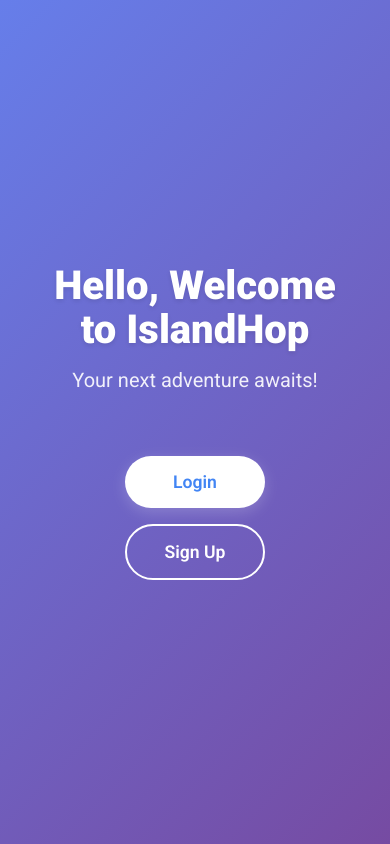
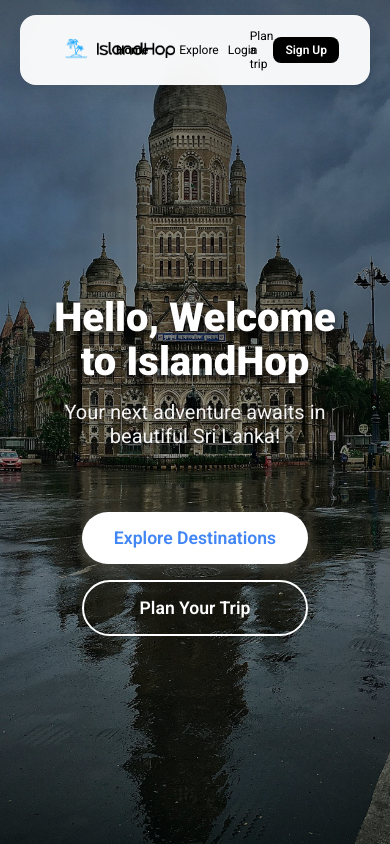
Before and after one commit to Harithya628/IslandHop-Frontend, a React (Vite) app: page / in a window 390 px wide. Built offline with nearby package versions, Linux system fonts and the light colour scheme; no server answers.

Commit message:
add navbar

```diff
--- a/src/components/LandingPage.css
+++ b/src/components/LandingPage.css
@@ -1,3 +1,9 @@
+/* Landing page wrapper */
+.landing-page {
+  position: relative;
+  min-height: 100vh;
+}
+
 .landing-container {
   display: flex;
   flex-direction: column;
@@ -5,10 +11,34 @@
   justify-content: center;
   min-height: 100vh;
   padding: 2rem;
-  background: linear-gradient(135deg, #667eea 0%, #764ba2 100%);
+  padding-top: 150px; /* Add space for the navbar */
+  background-image: url('../assets/sri-lanka-bg.jpg');
+  background-size: cover;
+  background-position: center;
+  background-repeat: no-repeat;
+  background-attachment: fixed;
+  position: relative;
   color: white;
   text-align: center;
   font-family: 'Roboto', sans-serif;
+}
+
+/* Add overlay for better text readability */
+.landing-container::before {
+  content: '';
+  position: absolute;
+  top: 0;
+  left: 0;
+  right: 0;
+  bottom: 0;
+  background: rgba(0, 0, 0, 0.4);
+  z-index: 1;
+}
+
+/* Ensure content appears above overlay */
+.landing-container > * {
+  position: relative;
+  z-index: 2;
 }
 
 .landing-container h1 {
@@ -17,15 +47,16 @@
   color: white;
   font-weight: 900; /* Extra bold for main landing title */
   font-family: 'Roboto', sans-serif;
-  text-shadow: 0 2px 4px rgba(0, 0, 0, 0.1);
+  text-shadow: 0 4px 8px rgba(0, 0, 0, 0.7);
 }
 
 .landing-container p {
   font-size: 1.25rem;
   margin-bottom: 2rem;
-  color: rgba(255, 255, 255, 0.9);
+  color: rgba(255, 255, 255, 0.95);
   font-weight: 400; /* Regular for landing subtitle */
   font-family: 'Roboto', sans-serif;
+  text-shadow: 0 2px 4px rgba(0, 0, 0, 0.6);
 }
 
 .button-container {
@@ -70,6 +101,11 @@
 }
 
 @media (max-width: 768px) {
+  .landing-container {
+    background-attachment: scroll; /* Better performance on mobile */
+    padding-top: 120px; /* Adjust for smaller navbar on mobile */
+  }
+
   .landing-container h1 {
     font-size: 2.5rem;
   }
--- a/src/components/LandingPage.jsx
+++ b/src/components/LandingPage.jsx
@@ -1,22 +1,25 @@
 import { useNavigate } from 'react-router-dom';
+import Navbar from './Navbar';
 import './LandingPage.css';
 
 function LandingPage() {
   const navigate = useNavigate();
 
   return (
-    <div className="landing-container">
-      <h1>Hello, Welcome to IslandHop</h1>
-      <p>Your next adventure awaits!</p>
-      <div className="button-container">
-        <button onClick={() => navigate('/login')} className="primary-button">
-          Login
-        </button>
-        <button onClick={() => navigate('/signup')} className="secondary-button">
-          Sign Up
-        </button>
-      </div>
+    <div className="landing-page">
+      <Navbar />      <div className="landing-container">
+        <h1>Hello, Welcome to IslandHop</h1>
+        <p>Your next adventure awaits in beautiful Sri Lanka!</p>
+        <div className="button-container">
+          <button onClick={() => navigate('/explore')} className="primary-button">
+            Explore Destinations
+          </button>
+          <button onClick={() => navigate('/plan-trip')} className="secondary-button">
+            Plan Your Trip
+          </button>
+        </div>
     </div>
+  </div>
   );
 }
 
--- /dev/null
+++ b/src/components/Navbar.jsx
@@ -0,0 +1,70 @@
+import React from 'react';
+import { useNavigate, useLocation } from 'react-router-dom';
+import styles from './Navbar.module.css';
+import islandHopLogo from '../assets/IslandHop.png';
+import islandHopIcon from '../assets/islandHopIcon.png';
+
+const Navbar = () => {
+  const navigate = useNavigate();
+  const location = useLocation();
+
+  const handleNavigation = (path) => {
+    navigate(path);
+  };
+
+  const isActive = (path) => {
+    return location.pathname === path;
+  };
+
+  return (
+    <div className={styles.rectangleParent}>
+      <div className={styles.navbarContainer}>
+        <div
+          className={styles.logo}
+          onClick={() => handleNavigation('/')}
+        >
+          <img src={islandHopIcon} alt="IslandHop Icon" className={styles.logoIcon} />
+          <img src={islandHopLogo} alt="IslandHop" className={styles.logoText} />
+        </div>
+
+        <div className={styles.navItems}>
+          <div
+            className={`${styles.navItem} ${isActive('/') ? styles.active : ''}`}
+            onClick={() => handleNavigation('/')}
+          >
+            Home
+          </div>
+          <div
+            className={`${styles.navItem} ${isActive('/explore') ? styles.active : ''}`}
+            onClick={() => handleNavigation('/explore')}
+          >
+            Explore
+          </div>
+          <div
+            className={`${styles.navItem} ${isActive('/plan-trip') ? styles.active : ''}`}
+            onClick={() => handleNavigation('/plan-trip')}
+          >
+            Plan a trip
+          </div>
+        </div>
+
+        <div className={styles.authButtons}>
+          <div
+            className={`${styles.loginBtn} ${isActive('/login') ? styles.active : ''}`}
+            onClick={() => handleNavigation('/login')}
+          >
+            Login
+          </div>
+          <div
+            className={`${styles.signUpBtn} ${isActive('/signup') ? styles.active : ''}`}
+            onClick={() => handleNavigation('/signup')}
+          >
+            Sign Up
+          </div>
+        </div>
+      </div>
+    </div>
+  );
+};
+
+export default Navbar;
--- /dev/null
+++ b/src/components/Navbar.module.css
@@ -0,0 +1,236 @@
+@import url('https://fonts.googleapis.com/css2?family=Roboto:wght@400;600;700;800&display=swap');
+
+.rectangleParent {
+  width: 100%;
+  position: fixed;
+  top: 0;
+  left: 0;
+  height: 120px;
+  text-align: left;
+  font-size: 20px;
+  color: #000;
+  font-family: 'Roboto', sans-serif;
+  z-index: 1000;
+  display: flex;
+  justify-content: center;
+  align-items: center;
+  padding: 20px 40px;
+}
+
+.navbarContainer {
+  display: flex;
+  align-items: center;
+  justify-content: space-between;
+  width: 100%;
+  max-width: none;
+  height: 80px;
+  background-color: rgba(255, 255, 255, 0.95);
+  backdrop-filter: blur(10px);
+  border-radius: 16px;
+  box-shadow: 0px 8px 32px rgba(0, 0, 0, 0.15);
+  border: 1px solid rgba(255, 255, 255, 0.2);
+  padding: 0 50px;
+  position: relative;
+}
+
+.logo {
+  display: flex;
+  align-items: center;
+  gap: 12px;
+  cursor: pointer;
+  transition: all 0.3s ease;
+  padding: 8px 16px;
+  border-radius: 8px;
+}
+
+.logo:hover {
+  transform: scale(1.05);
+}
+
+.logoIcon {
+  height: 32px;
+  width: auto;
+  transition: all 0.3s ease;
+}
+
+.logoText {
+  height: 24px;
+  width: auto;
+  transition: all 0.3s ease;
+}
+
+.navItems {
+  display: flex;
+  align-items: center;
+  gap: 40px;
+  position: absolute;
+  left: 50%;
+  transform: translateX(-50%);
+}
+
+.navItem {
+  cursor: pointer;
+  transition: all 0.3s ease;
+  padding: 8px 16px;
+  border-radius: 8px;
+  font-weight: 400;
+  font-family: 'Roboto', sans-serif;
+}
+
+.navItem:hover {
+  color: #666;
+  transform: translateY(-2px);
+}
+
+.signIn {
+  cursor: pointer;
+  transition: all 0.3s ease;
+  padding: 10px 20px;
+  border-radius: 8px;
+  background-color: #000;
+  color: white;
+  font-weight: 600;
+  font-family: 'Roboto', sans-serif;
+}
+
+.signIn:hover {
+  background-color: #333;
+  transform: translateY(-2px);
+  box-shadow: 0 4px 12px rgba(0, 0, 0, 0.3);
+}
+
+.authButtons {
+  display: flex;
+  align-items: center;
+  gap: 12px;
+}
+
+.loginBtn {
+  cursor: pointer;
+  transition: all 0.3s ease;
+  padding: 8px 16px;
+  border-radius: 8px;
+  font-weight: 400;
+  font-family: 'Roboto', sans-serif;
+  color: #000;
+}
+
+.loginBtn:hover {
+  color: #666;
+  transform: translateY(-2px);
+}
+
+.signUpBtn {
+  cursor: pointer;
+  transition: all 0.3s ease;
+  padding: 10px 20px;
+  border-radius: 8px;
+  background-color: #000;
+  color: white;
+  font-weight: 600;
+  font-family: 'Roboto', sans-serif;
+}
+
+.signUpBtn:hover {
+  background-color: #333;
+  transform: translateY(-2px);
+  box-shadow: 0 4px 12px rgba(0, 0, 0, 0.3);
+}
+
+/* Active state styling */
+.active {
+  font-weight: 700 !important;
+  color: #000 !important;
+}
+
+/* Mobile responsive styles */
+@media (max-width: 768px) {
+  .rectangleParent {
+    height: 100px;
+    padding: 15px 20px;
+  }
+
+  .navbarContainer {
+    height: 70px;
+    padding: 0 30px;
+    width: 100%;
+  }
+
+  .logo {
+    gap: 8px;
+    padding: 6px 12px;
+  }
+
+  .logoIcon {
+    height: 24px;
+  }
+
+  .logoText {
+    height: 18px;
+  }
+
+  .navItems {
+    gap: 20px;
+    font-size: 14px;
+    position: absolute;
+    left: 50%;
+    transform: translateX(-50%);
+  }
+
+  .navItem {
+    padding: 6px 12px;
+    font-size: 14px;
+  }
+
+  .signIn {
+    padding: 8px 16px;
+    font-size: 14px;
+  }
+
+  .authButtons {
+    gap: 8px;
+  }
+
+  .loginBtn {
+    padding: 6px 12px;
+    font-size: 14px;
+  }
+
+  .signUpBtn {
+    padding: 8px 16px;
+    font-size: 14px;
+  }
+}
+
+@media (max-width: 480px) {
+  .navItems {
+    gap: 15px;
+    position: absolute;
+    left: 50%;
+    transform: translateX(-50%);
+  }
+
+  .navItem {
+    padding: 4px 8px;
+    font-size: 12px;
+  }
+
+  .signIn {
+    padding: 6px 12px;
+    font-size: 12px;
+  }
+
+  .loginBtn {
+    padding: 4px 8px;
+    font-size: 12px;
+  }
+
+  .signUpBtn {
+    padding: 6px 12px;
+    font-size: 12px;
+  }
+
+  .logoText {
+    height: 16px;
+  }
+}
```
Also changed, not shown: src/assets/sri-lanka-bg.jpg (added), src/components/Frame7.jsx (added), src/components/Frame7.module.css (added).
